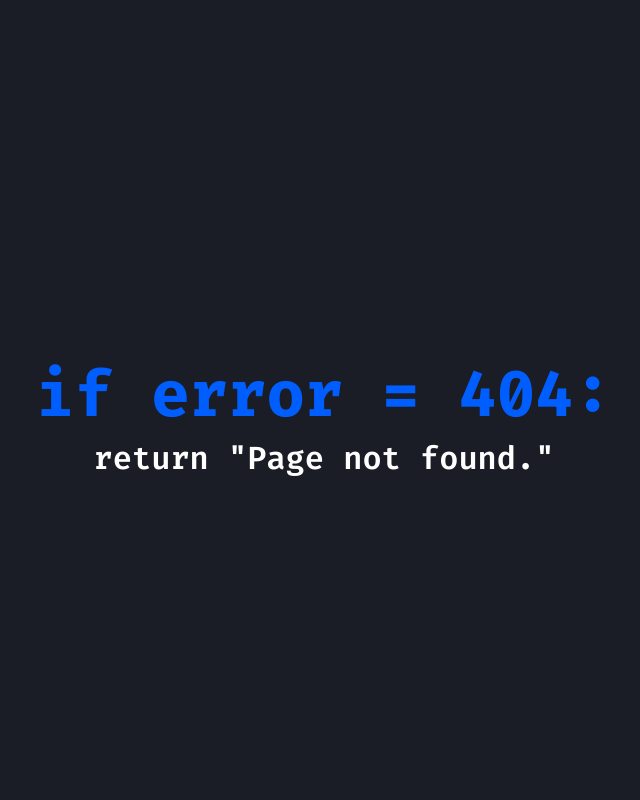
After one commit to teraprath/todo-list, a Flask app: template templates/404.html in a window 1280 px wide. The commit adds this page. Shown: the whole page, without its empty margins (316-956 px from the left). Run offline with Flask 2, Linux system fonts and the light colour scheme; the template is opened without the code that fills it, so the values that code supplies are empty; some libraries are stand-ins or nearby versions.

Commit message:
Added 404
+ 404 Error Page

```diff
--- a/main.py
+++ b/main.py
@@ -38,7 +38,7 @@ def delete(id):
 
 @app.errorhandler(404)
 def page_not_found(e):
-    return "Page Not Found LOL", 404
+    return render_template("404.html"), 404
 
 if __name__ == "__main__":
     app.run(port=5500, debug=True)
--- a/static/style/scss/style.scss
+++ b/static/style/scss/style.scss
@@ -19,9 +19,8 @@ body {
     background-color: $second;
     color: $text-color;
     font-family: $font;
-}
 
-#main {
+    section {
         min-height: 100vh;
 
         h1 {
@@ -37,6 +36,10 @@ body {
             font-size: 2rem;
             font-weight: 600;
         }
+    }
+}
+
+#main {
 
     .task-container {
         width: 100%;
@@ -138,6 +141,24 @@ body {
     }
 }
 
+#error {
+    display: flex;
+    justify-content: center;
+    align-items: center;
+    flex-direction: column;
+
+    .return {
+        text-decoration: none;
+        color: $text-color;
+
+        transition: all 200ms;
+
+        &:hover {
+            color: $prime;
+        }
+    }
+}
+
 .button {
     position: fixed;
     right: 0;
--- /dev/null
+++ b/templates/404.html
@@ -0,0 +1,27 @@
+<!DOCTYPE html>
+<html lang="en">
+<head>
+    <meta charset="UTF-8">
+    <meta http-equiv="X-UA-Compatible" content="IE=edge">
+    <meta name="viewport" content="width=device-width, initial-scale=1.0">
+
+    <title>Todolist - Page not found (404)</title>
+
+    <link rel="stylesheet" href="../static/style/min/style.min.css">
+    <link rel="stylesheet" href="../static/style/min/loader.min.css">
+
+    <link rel="preconnect" href="https://fonts.googleapis.com">
+    <link rel="preconnect" href="https://fonts.gstatic.com" crossorigin>
+    <link href="https://fonts.googleapis.com/css2?family=Fira+Code:wght@300;400;500;600;700&display=swap" rel="stylesheet">
+    <link href="https://fonts.googleapis.com/css2?family=Source+Code+Pro:ital,wght@0,200;0,300;0,400;0,500;0,600;0,700;0,900;1,200;1,300;1,400;1,500;1,600;1,700;1,900&display=swap" rel="stylesheet">
+
+    <script src="https://ajax.googleapis.com/ajax/libs/jquery/3.5.1/jquery.min.js"></script>
+    <script src="https://kit.fontawesome.com/a0a804109e.js" crossorigin="anonymous"></script>
+</head>
+<body>
+    <section id="error">
+        <h1>if error = 404:</h1>
+        <h2><a class="return" href="{{ url_for('index') }}">return</a> "Page not found."</h2>
+    </section>
+</body>
+</html>
```
Also changed, not shown: static/style/css/style.css (+30 -3 lines), static/style/min/style.min.css. Lines whose indentation alone changed are shown as unchanged.
